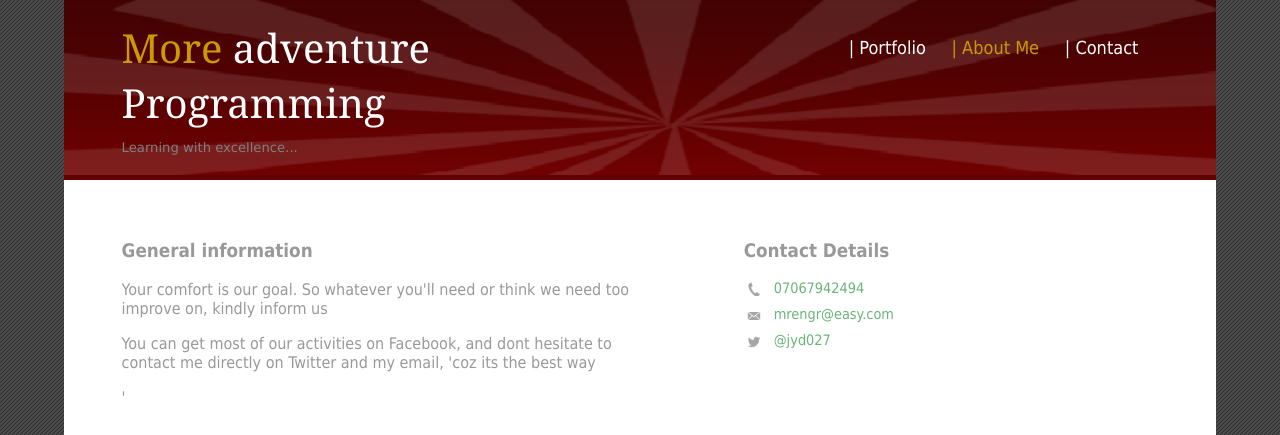
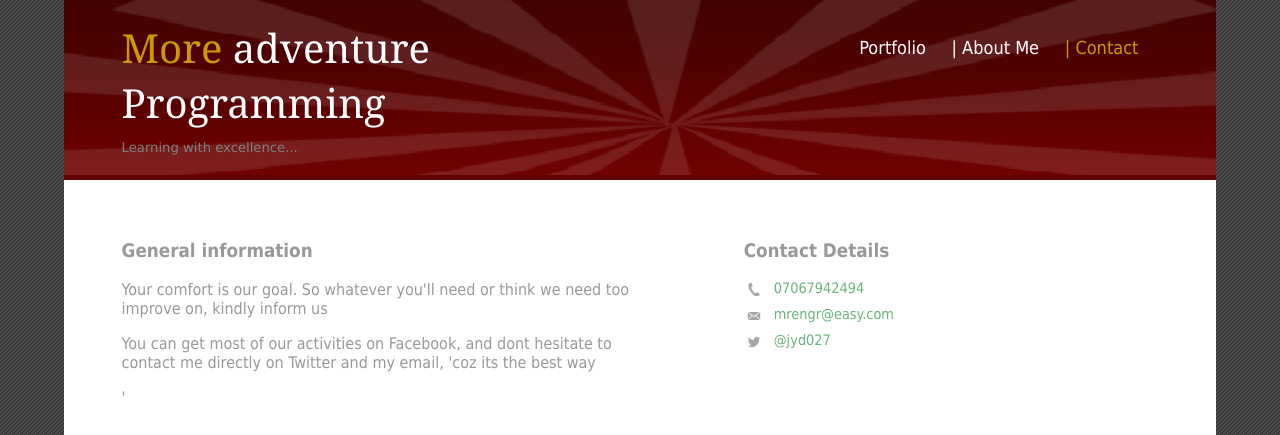
Before and after one commit to Jyde/Portfolio, a plain HTML site: page contact.html in a window 1280 px wide. Shown: the top 435 px of the page. Drawn offline with Linux system fonts and the light colour scheme.

Commit message:
Corrected nav links and about me

```diff
--- a/contact.html
+++ b/contact.html
@@ -17,9 +17,9 @@
                 </a>
                 <nav>
                     <ul>
-                        <li><a href="index.html" >| Portfolio </a></li>
-                        <li><a href="about.html" class="selected" >| About Me</a></li>
-                        <li><a href="contact.html">| Contact</a></li>
+                        <li><a href="index.html" > Portfolio </a></li>
+                        <li><a href="about.html"  >| About Me</a></li>
+                        <li><a class="selected" href="contact.html">| Contact</a></li>
                     </ul>
                 </nav>
             </header>
```
Also changed, not shown: about.html (+2 -2 lines), index.html (+1 -1 lines).
